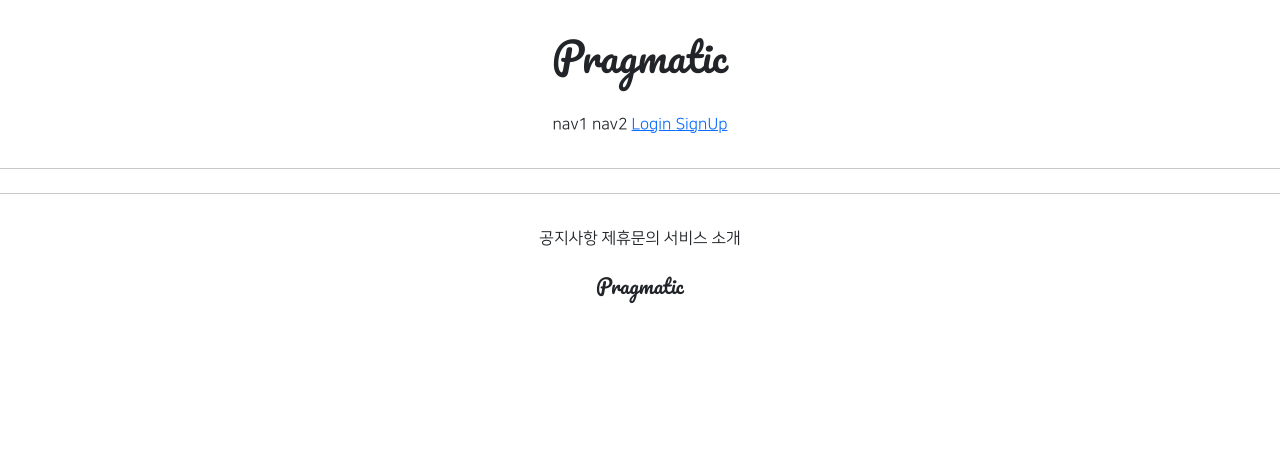
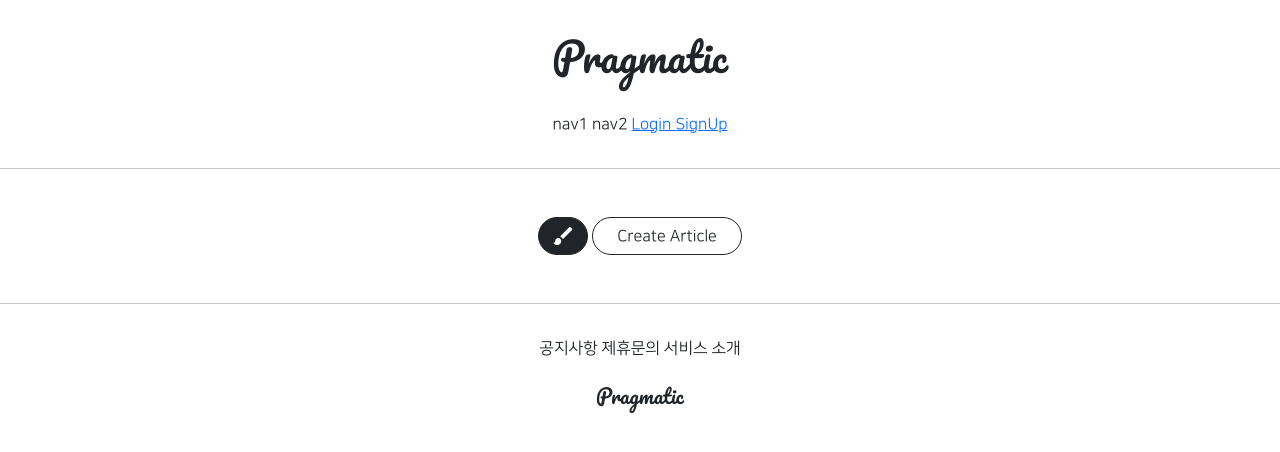
Before and after one commit to Wo-ong/Woong_AppAplication, a Django app: page /articles/list/ in a window 1280 px wide. Shown: the top 452 px of the page. Run offline with Django 3.2, Linux system fonts and the light colour scheme; data that the repository does not hold is empty; parts of the project's set-up code (start-up, migrations or seed data) failed here and were passed over; some libraries are stand-ins or nearby versions.

Commit message:
8/5 6ban class commit 4

```diff
--- a/articleapp/templates/articleapp/list.html
+++ b/articleapp/templates/articleapp/list.html
@@ -38,4 +38,15 @@
 
     <script src="{% static 'js/magicgrid.js' %}"></script>
 
+    <div class="text-center my-5">
+        <a href="{% url 'articleapp:create' %}"
+           class="btn btn-dark rounded-pill material-icons">
+            brush
+        </a>
+        <a href="{% url 'articleapp:create' %}"
+           class="btn btn-outline-dark rounded-pill px-4">
+            Create Article
+        </a>
+    </div>
+
 {% endblock %}
```
